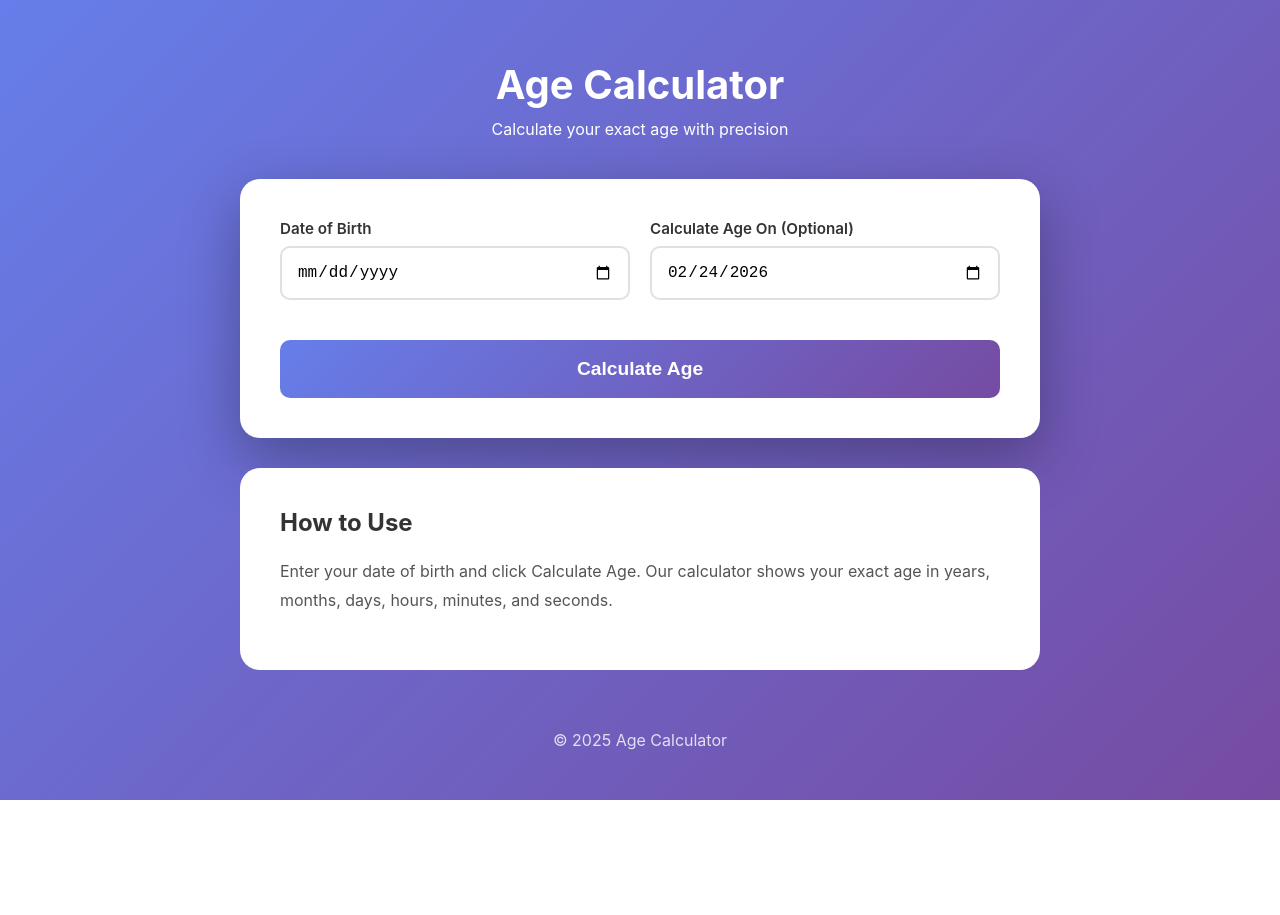
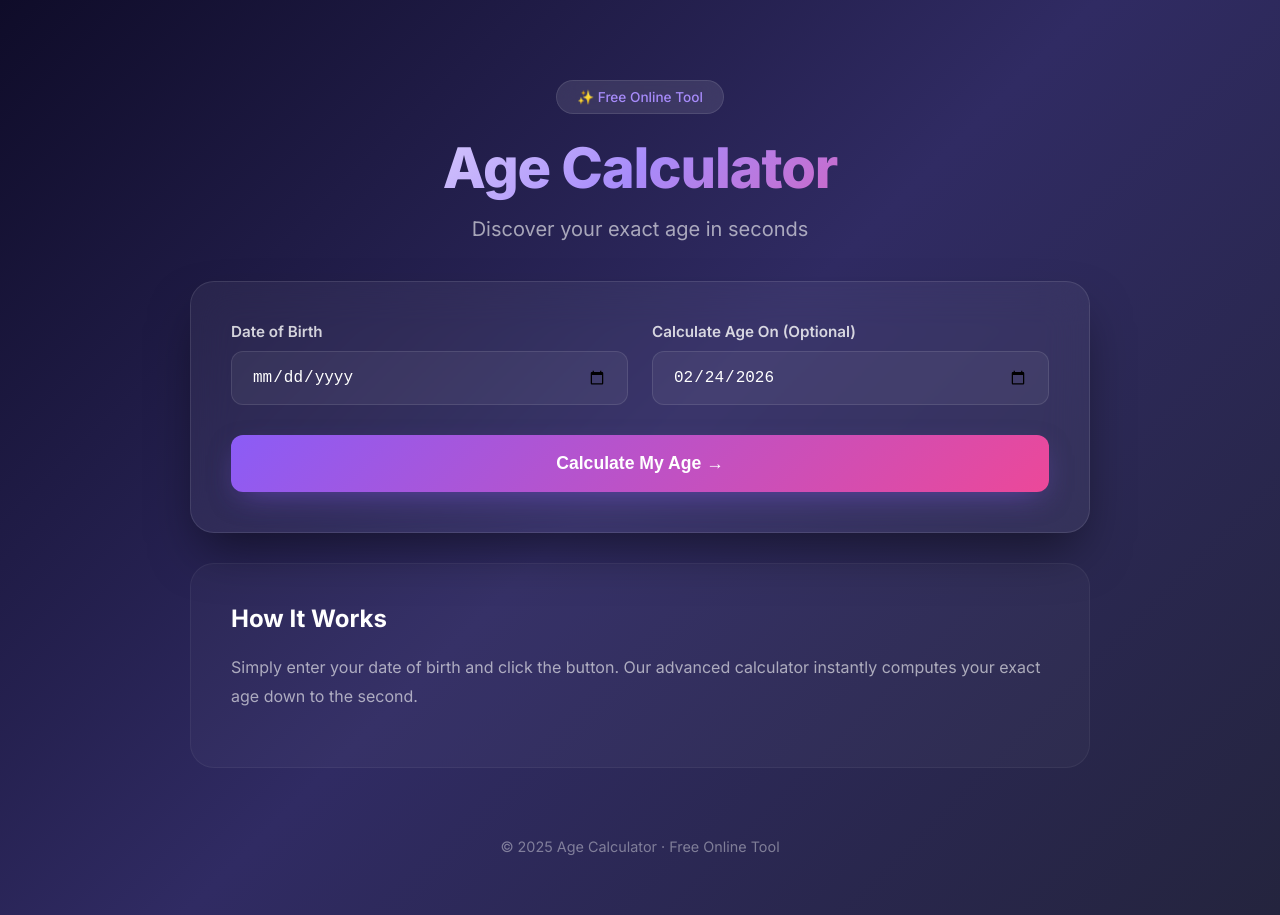
Before and after one commit to Allencake/age-calculator, a plain HTML site: page index.html in a window 1280 px wide. Before the commit the page ends 800 px from the top, so only its background shows below. Drawn offline with Linux system fonts and the light colour scheme.

Commit message:
Update index.html

```diff
--- a/index.html
+++ b/index.html
@@ -6,61 +6,72 @@
     <title>Age Calculator - Calculate Your Exact Age Online</title>
     <meta name="description" content="Free online age calculator. Calculate your exact age in years, months, days, hours, minutes, and seconds.">
     <style>
+        @import url('https://fonts.googleapis.com/css2?family=Inter:wght@400;500;600;700;800&display=swap');
         * { margin: 0; padding: 0; box-sizing: border-box; }
-        body { font-family: -apple-system, BlinkMacSystemFont, 'Segoe UI', Roboto, sans-serif; background: linear-gradient(135deg, #667eea 0%, #764ba2 100%); min-height: 100vh; padding: 20px; }
-        .container { max-width: 800px; margin: 0 auto; }
-        header { text-align: center; color: white; padding: 40px 0; }
-        header h1 { font-size: 2.5rem; margin-bottom: 10px; }
-        .calculator-card { background: white; border-radius: 20px; padding: 40px; box-shadow: 0 20px 60px rgba(0,0,0,0.3); margin-bottom: 30px; }
-        .input-section { display: grid; grid-template-columns: 1fr 1fr; gap: 20px; margin-bottom: 30px; }
-        @media (max-width: 600px) { .input-section { grid-template-columns: 1fr; } }
+        body { font-family: 'Inter', sans-serif; background: linear-gradient(135deg, #0f0c29 0%, #302b63 50%, #24243e 100%); min-height: 100vh; padding: 20px; color: #fff; }
+        .container { max-width: 900px; margin: 0 auto; }
+        header { text-align: center; padding: 60px 20px 40px; }
+        .badge { display: inline-block; background: rgba(255,255,255,0.1); backdrop-filter: blur(10px); padding: 8px 20px; border-radius: 50px; font-size: 0.85rem; font-weight: 500; color: #a78bfa; margin-bottom: 20px; border: 1px solid rgba(255,255,255,0.1); }
+        header h1 { font-size: 3.5rem; font-weight: 800; margin-bottom: 15px; background: linear-gradient(135deg, #fff 0%, #a78bfa 50%, #ec4899 100%); -webkit-background-clip: text; -webkit-text-fill-color: transparent; letter-spacing: -0.02em; }
+        @media (max-width: 640px) { header h1 { font-size: 2.5rem; } }
+        header p { font-size: 1.25rem; color: rgba(255,255,255,0.6); }
+        .glass-card { background: rgba(255,255,255,0.05); backdrop-filter: blur(20px); border-radius: 24px; padding: 40px; border: 1px solid rgba(255,255,255,0.1); box-shadow: 0 25px 50px -12px rgba(0,0,0,0.5); margin-bottom: 30px; }
+        .input-section { display: grid; grid-template-columns: 1fr 1fr; gap: 24px; margin-bottom: 30px; }
+        @media (max-width: 640px) { .input-section { grid-template-columns: 1fr; } }
         .input-group { display: flex; flex-direction: column; }
-        .input-group label { font-weight: 600; color: #333; margin-bottom: 8px; font-size: 0.95rem; }
-        .input-group input { padding: 15px; border: 2px solid #e0e0e0; border-radius: 10px; font-size: 1rem; }
-        .calculate-btn { width: 100%; padding: 18px; background: linear-gradient(135deg, #667eea 0%, #764ba2 100%); color: white; border: none; border-radius: 10px; font-size: 1.2rem; font-weight: 600; cursor: pointer; margin-top: 10px; }
-        .calculate-btn:hover { opacity: 0.9; }
-        .result-section { display: none; margin-top: 30px; padding: 30px; background: #f8f9fa; border-radius: 15px; text-align: center; }
+        .input-group label { font-weight: 600; color: rgba(255,255,255,0.8); margin-bottom: 10px; font-size: 0.95rem; }
+        .input-group input { padding: 16px 20px; background: rgba(255,255,255,0.05); border: 1px solid rgba(255,255,255,0.1); border-radius: 12px; font-size: 1rem; color: #fff; }
+        .input-group input:focus { outline: none; border-color: #a78bfa; background: rgba(255,255,255,0.08); }
+        .calculate-btn { width: 100%; padding: 18px 32px; background: linear-gradient(135deg, #8b5cf6 0%, #ec4899 100%); color: white; border: none; border-radius: 12px; font-size: 1.1rem; font-weight: 600; cursor: pointer; transition: all 0.3s; box-shadow: 0 10px 30px -10px rgba(139,92,246,0.5); }
+        .calculate-btn:hover { transform: translateY(-2px); box-shadow: 0 20px 40px -10px rgba(139,92,246,0.6); }
+        .result-section { display: none; margin-top: 40px; animation: fadeIn 0.5s ease; }
         .result-section.show { display: block; }
-        .result-section h2 { color: #333; margin-bottom: 20px; font-size: 1.5rem; }
-        .age-grid { display: grid; grid-template-columns: repeat(3, 1fr); gap: 15px; }
-        @media (max-width: 600px) { .age-grid { grid-template-columns: repeat(2, 1fr); } }
-        .age-item { background: white; padding: 20px; border-radius: 12px; box-shadow: 0 2px 8px rgba(0,0,0,0.1); text-align: center; }
-        .age-number { font-size: 2rem; font-weight: 700; color: #667eea; display: block; margin-bottom: 5px; }
-        .age-item span:last-child { color: #666; font-size: 0.9rem; }
-        .content-section { background: white; border-radius: 20px; padding: 40px; margin-bottom: 30px; }
-        .content-section h2 { color: #333; margin-bottom: 20px; font-size: 1.5rem; }
-        .content-section p { color: #555; line-height: 1.8; margin-bottom: 15px; }
-        footer { text-align: center; color: white; padding: 30px; opacity: 0.8; }
+        @keyframes fadeIn { from { opacity: 0; transform: translateY(20px); } to { opacity: 1; transform: translateY(0); } }
+        .result-title { text-align: center; font-size: 1.5rem; font-weight: 600; margin-bottom: 24px; color: rgba(255,255,255,0.9); }
+        .age-grid { display: grid; grid-template-columns: repeat(3, 1fr); gap: 16px; }
+        @media (max-width: 640px) { .age-grid { grid-template-columns: repeat(2, 1fr); } }
+        .age-item { background: rgba(255,255,255,0.05); padding: 24px 16px; border-radius: 16px; text-align: center; border: 1px solid rgba(255,255,255,0.08); transition: all 0.3s; }
+        .age-item:hover { background: rgba(255,255,255,0.08); transform: translateY(-4px); }
+        .age-number { font-size: 2.5rem; font-weight: 800; background: linear-gradient(135deg, #a78bfa 0%, #ec4899 100%); -webkit-background-clip: text; -webkit-text-fill-color: transparent; display: block; margin-bottom: 8px; }
+        .age-label { font-size: 0.9rem; color: rgba(255,255,255,0.5); font-weight: 500; text-transform: uppercase; letter-spacing: 0.05em; }
+        .content-section { background: rgba(255,255,255,0.03); border-radius: 24px; padding: 40px; margin-bottom: 30px; border: 1px solid rgba(255,255,255,0.05); }
+        .content-section h2 { color: #fff; margin-bottom: 20px; font-size: 1.5rem; font-weight: 700; }
+        .content-section p { color: rgba(255,255,255,0.6); line-height: 1.8; margin-bottom: 16px; }
+        footer { text-align: center; padding: 40px 20px; color: rgba(255,255,255,0.4); font-size: 0.9rem; }
     </style>
 </head>
 <body>
     <div class="container">
-        <header><h1>Age Calculator</h1><p>Calculate your exact age with precision</p></header>
+        <header>
+            <div class="badge">✨ Free Online Tool</div>
+            <h1>Age Calculator</h1>
+            <p>Discover your exact age in seconds</p>
+        </header>
         <main>
-            <div class="calculator-card">
+            <div class="glass-card">
                 <div class="input-section">
                     <div class="input-group"><label>Date of Birth</label><input type="date" id="birthdate" required></div>
                     <div class="input-group"><label>Calculate Age On (Optional)</label><input type="date" id="calcdate"></div>
                 </div>
-                <button class="calculate-btn" onclick="calculateAge()">Calculate Age</button>
+                <button class="calculate-btn" onclick="calculateAge()">Calculate My Age →</button>
                 <div class="result-section" id="result">
-                    <h2>Your Age</h2>
+                    <h2 class="result-title">Your Precise Age</h2>
                     <div class="age-grid">
-                        <div class="age-item"><span class="age-number" id="years">0</span><span>Years</span></div>
-                        <div class="age-item"><span class="age-number" id="months">0</span><span>Months</span></div>
-                        <div class="age-item"><span class="age-number" id="days">0</span><span>Days</span></div>
-                        <div class="age-item"><span class="age-number" id="hours">0</span><span>Hours</span></div>
-                        <div class="age-item"><span class="age-number" id="minutes">0</span><span>Minutes</span></div>
-                        <div class="age-item"><span class="age-number" id="seconds">0</span><span>Seconds</span></div>
+                        <div class="age-item"><span class="age-number" id="years">0</span><span class="age-label">Years</span></div>
+                        <div class="age-item"><span class="age-number" id="months">0</span><span class="age-label">Months</span></div>
+                        <div class="age-item"><span class="age-number" id="days">0</span><span class="age-label">Days</span></div>
+                        <div class="age-item"><span class="age-number" id="hours">0</span><span class="age-label">Hours</span></div>
+                        <div class="age-item"><span class="age-number" id="minutes">0</span><span class="age-label">Minutes</span></div>
+                        <div class="age-item"><span class="age-number" id="seconds">0</span><span class="age-label">Seconds</span></div>
                     </div>
                 </div>
             </div>
             <article class="content-section">
-                <h2>How to Use</h2>
-                <p>Enter your date of birth and click Calculate Age. Our calculator shows your exact age in years, months, days, hours, minutes, and seconds.</p>
+                <h2>How It Works</h2>
+                <p>Simply enter your date of birth and click the button. Our advanced calculator instantly computes your exact age down to the second.</p>
             </article>
         </main>
-        <footer><p>&copy; 2025 Age Calculator</p></footer>
+        <footer><p>© 2025 Age Calculator · Free Online Tool</p></footer>
     </div>
     <script>
         document.getElementById('calcdate').valueAsDate = new Date();
```
